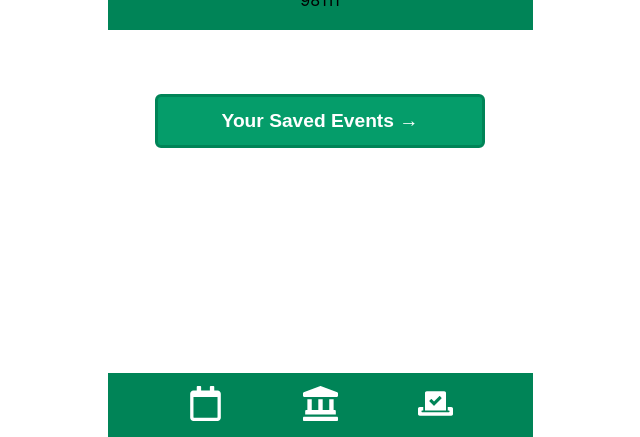
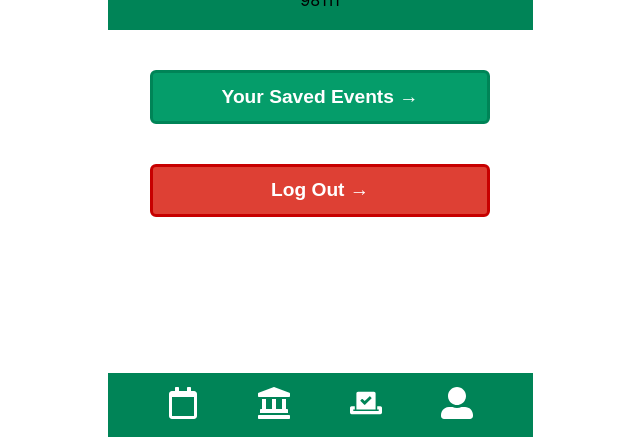
Before and after one commit to carlo-bruno/ga-wdi23-project-3, a React (Create React App) app in the folder client/: page /profile in a window 1280 px wide. Shown: the part 363-800 px from the top of the page, without its empty margins (320-960 px from the left). Built offline with nearby package versions, Linux system fonts and the light colour scheme; no server answers; a web font is replaced by a local one.

Commit message:
profile added profile link to MenuBar added logout button to profile changed home for logged in users

```diff
--- a/client/src/App.jsx
+++ b/client/src/App.jsx
@@ -60,9 +60,9 @@ class App extends Component {
 
   handleClick = (e) => {
     e.preventDefault();
-    axios.defaults.headers.common['Authorization'] = `Bearer ${
-      this.state.token
-    }`;
+    // axios.defaults.headers.common['Authorization'] = `Bearer ${
+    //   this.state.token
+    // }`;
     let config = {
       headers: {
         Authorization: `Bearer ${this.state.token}`
@@ -84,19 +84,38 @@ class App extends Component {
 
   render() {
     let user = this.state.user;
+    let home = (
+      <Route
+        exact
+        path='/'
+        render={() => (
+          <LandingPage liftToken={this.liftTokenToState} />
+        )}
+      />
+    );
+
+    if (user) {
+      home = (
+        <Route
+          exact
+          path='/'
+          render={(props) => (
+            <Events
+              events={this.state.events}
+              saved={this.state.saved}
+              {...props}
+            />
+          )}
+        />
+      );
+    }
 
     return (
       <div className='App'>
         <Header />
 
         <main className='Content'>
-          <Route
-            exact
-            path='/'
-            render={() => (
-              <LandingPage liftToken={this.liftTokenToState} />
-            )}
-          />
+          {home}
 
           <Route
             exact
--- a/client/src/Components/MenuBar.jsx
+++ b/client/src/Components/MenuBar.jsx
@@ -4,6 +4,7 @@ import { Link } from 'react-router-dom';
 import { ReactComponent as Calendar } from '../images/calendar-regular.svg';
 import { ReactComponent as Office } from '../images/landmark-solid.svg';
 import { ReactComponent as Vote } from '../images/vote-yea-solid.svg';
+import { ReactComponent as User } from '../images/user-alt-solid.svg';
 
 class MenuBar extends Component {
   render() {
@@ -18,6 +19,9 @@ class MenuBar extends Component {
         <Link to='/elections'>
           <Vote />
         </Link>
+        <Link to='/profile'>
+          <User />
+        </Link>
       </div>
     );
   }
--- a/client/src/Pages/Profile.jsx
+++ b/client/src/Pages/Profile.jsx
@@ -23,7 +23,17 @@ const Profile = (props) => {
         <p>98111</p>
       </section>
 
-      <button>Your Saved Events &rarr;</button>
+      <button className='saved-btn'>
+        Your Saved Events &rarr;
+      </button>
+      <button
+        className='logout-btn'
+        onClick={() => {
+          props.logout();
+          props.history.push('/');
+        }}>
+        Log Out &rarr;
+      </button>
     </div>
   );
 };
--- a/client/src/styles/Components.css
+++ b/client/src/styles/Components.css
@@ -37,8 +37,8 @@
 }
 
 .MenuBar svg {
-  width: 35px;
-  height: 35px;
+  width: 32px;
+  height: 32px;
 }
 
 .MenuBar svg path {
--- a/client/src/styles/Pages.css
+++ b/client/src/styles/Pages.css
@@ -70,14 +70,23 @@ green:
 }
 
 .Profile button {
-  margin-top: 8vh;
-  border: 3px solid #008457;
-  background-color: #059d6a;
+  margin-top: 5vh;
   color: #ffffff;
   border-radius: 6px;
   font-size: 1.2rem;
   font-weight: 600;
-  padding: 3% 15%;
+  padding: 3%;
+  width: 80%;
+}
+
+.Profile .saved-btn {
+  border: 3px solid #008457;
+  background-color: #059d6a;
+}
+
+.Profile .logout-btn {
+  border: 3px solid #c70000;
+  background-color: #de4034;
 }
 
 /* Update Profile Page ---------------------------- */
```
Also changed, not shown: client/src/images/user-alt-solid.svg (added).
